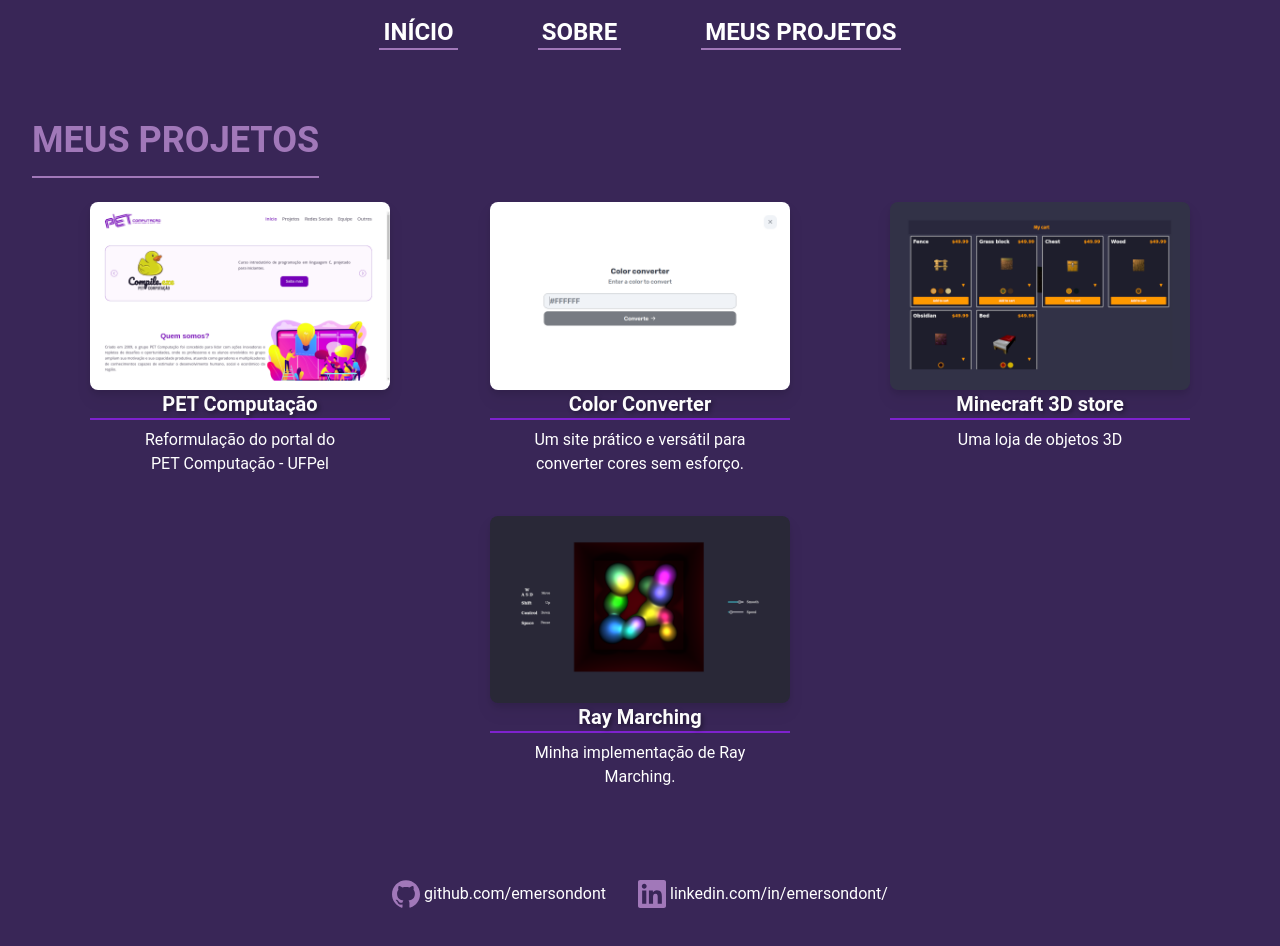
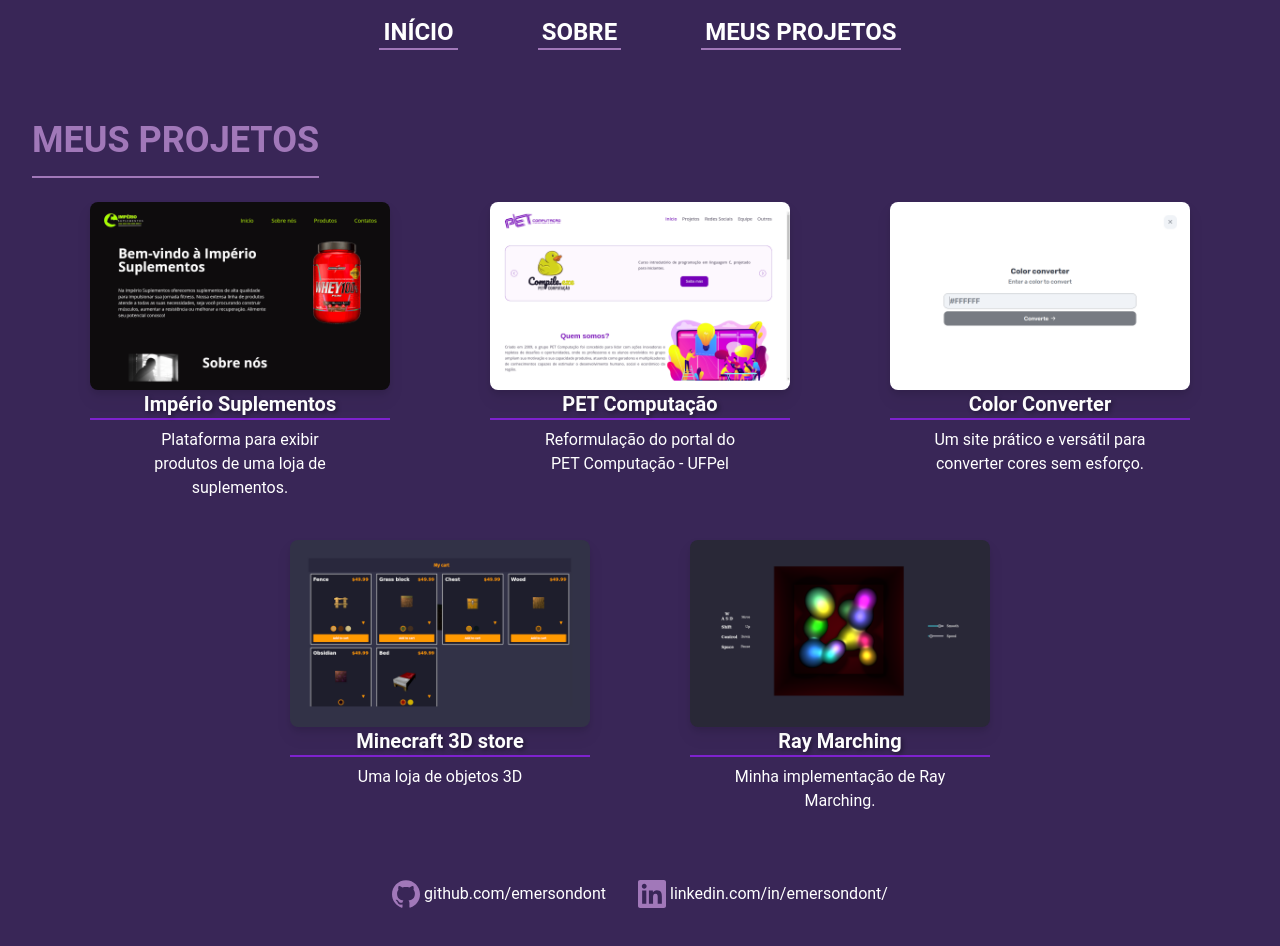
Before and after one commit to emersondont/portfolio, a Next.js app: page /projects in a window 1280 px wide. Shown: the top 946 px of the page. Built offline with nearby package versions, Linux system fonts and the light colour scheme.

Commit message:
Add Imperio Suplementos card to projects page

```diff
--- a/src/pages/projects/index.tsx
+++ b/src/pages/projects/index.tsx
@@ -13,6 +13,12 @@ export default function Projects() {
 				<TitlePage title={'MEUS PROJETOS'} />
 
 				<div className='flex gap-x-20 gap-y-10 w-full justify-center flex-wrap'>
+					<Card
+						title='Império Suplementos'
+						description='Plataforma para exibir produtos de uma loja de suplementos.'
+						href='https://imperiosuplementos.vercel.app/'
+						img='/img/Imperio-suplementos.png'
+					/>
 					<Card
 						title='PET Computação'
 						description='Reformulação do portal do PET Computação - UFPel'
```
Also changed, not shown: public/img/Imperio-suplementos.png (added).
